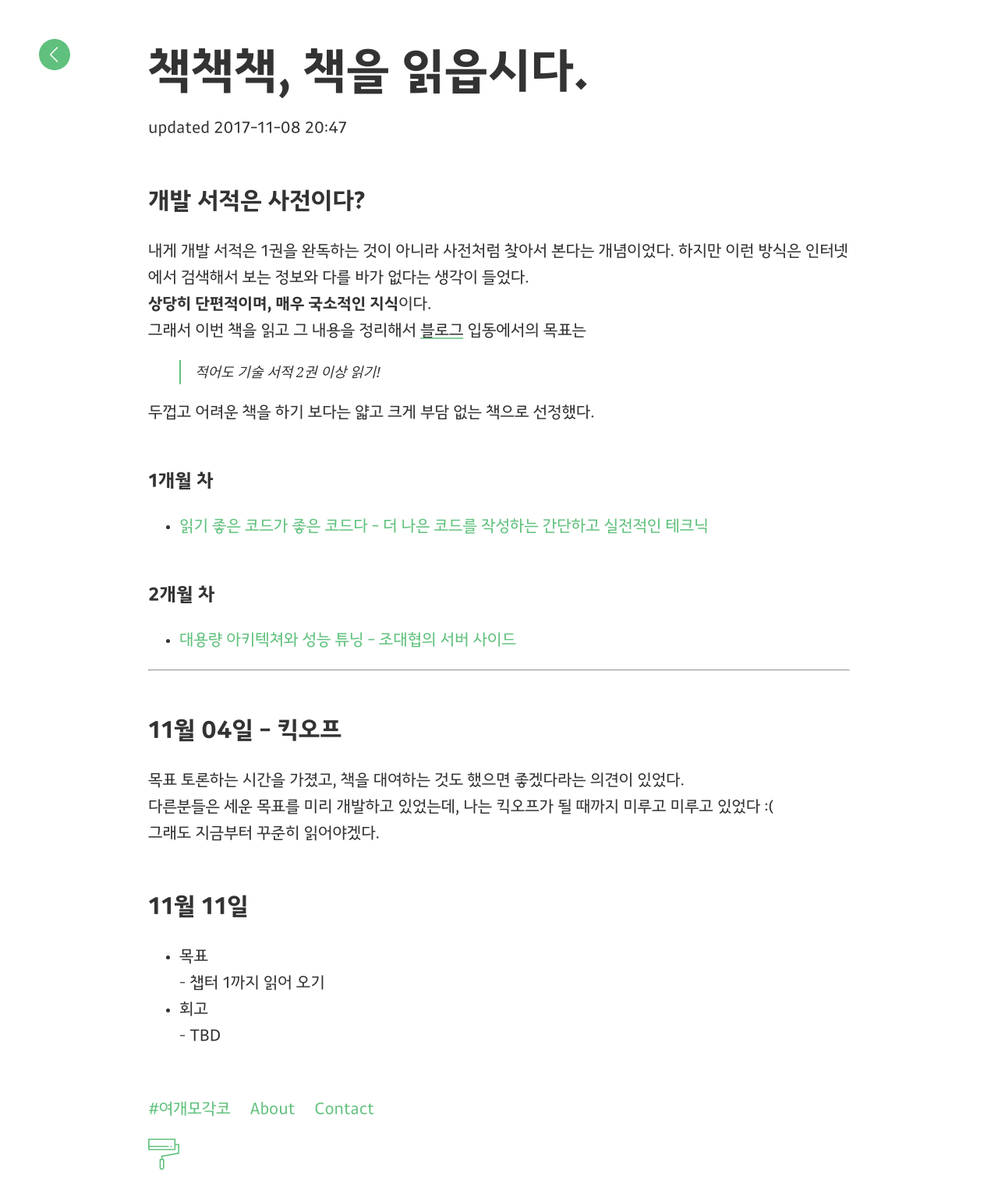
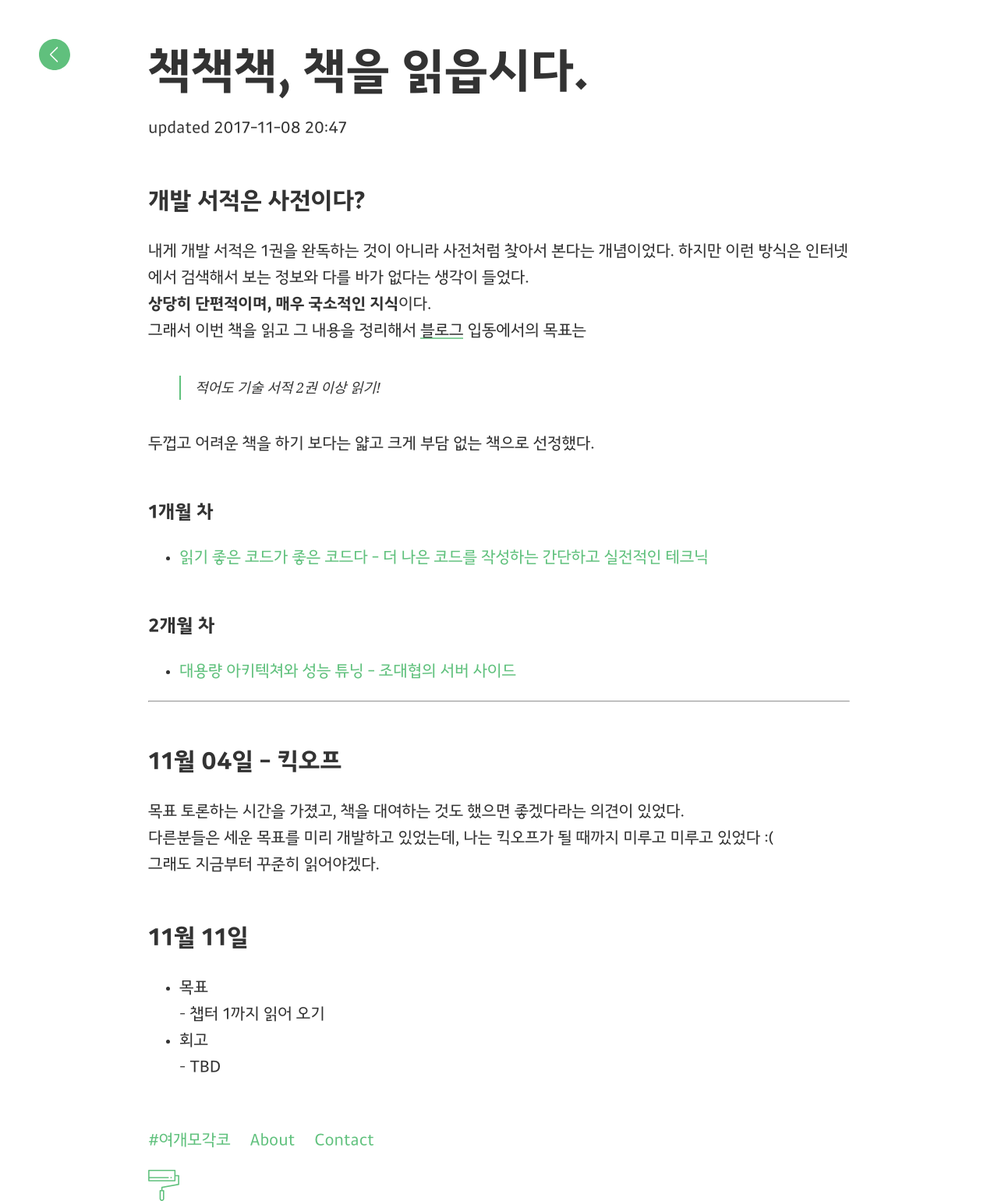
Before and after one commit to yeogaemogaco/retrospective-2nd, a Jekyll site: the page built from _posts/2017-11-04-kaylais.md, in a window 1280 px wide. Shown: the whole page at 78% size. Built offline with Jekyll 4.4.1, drawn with Linux system fonts in a browser that asks for light colours; before the commit the page ends 1501 px from its top, so only the background shows below that.

Commit message:
[수정] css 수정

```diff
--- a/_sass/style.scss
+++ b/_sass/style.scss
@@ -100,6 +100,8 @@ blockquote {
     font-family: Georgia,Times,Times New Roman,serif;
     font-size: 0.9*$base-font-size;
     font-style: italic;
+    margin-top: 40px;
+    margin-bottom: 40px;
 }
 
 
```
